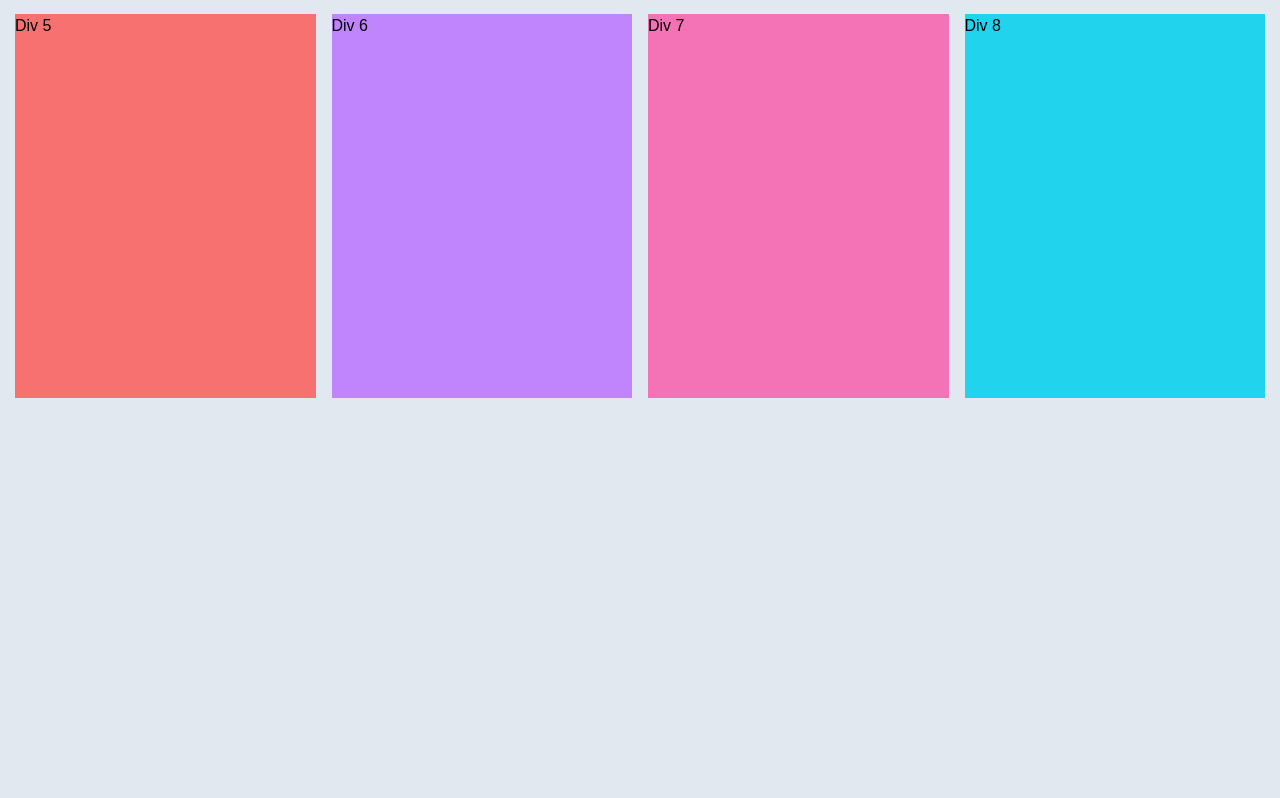
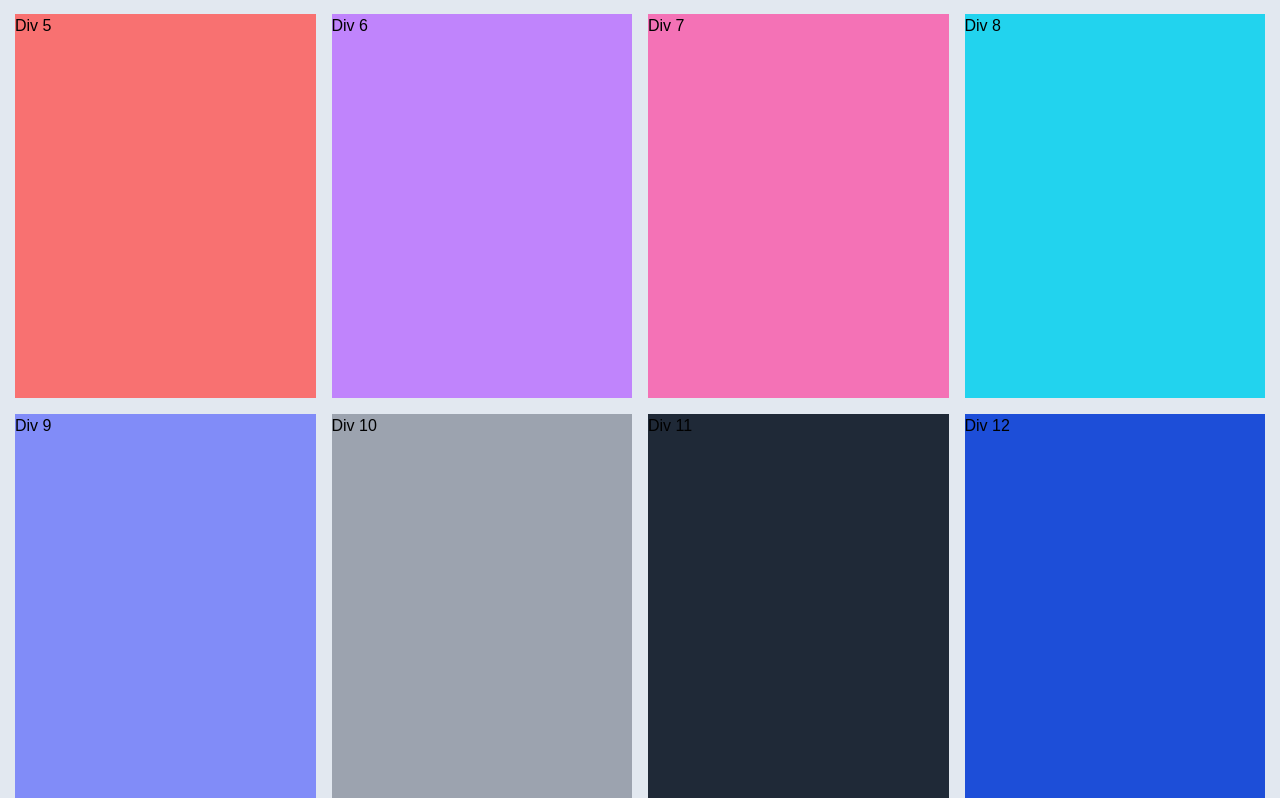
Before and after one commit to ShehaanN/MflixX-next-project, a Next.js app: page /dashboard in a window 1280 px wide. Shown: the part 482-1280 px from the top of the page. Before the commit the page ends 880 px from the top, so only its background shows below. Built offline with nearby package versions, Linux system fonts and the light colour scheme; no server answers.

Commit message:
change dashboard

```diff
--- a/app/dashboard/page.jsx
+++ b/app/dashboard/page.jsx
@@ -28,6 +28,10 @@ export default async function DashboardPage() {
           <div className="h-96 bg-purple-400">Div 6</div>
           <div className="h-96 bg-pink-400">Div 7</div>
           <div className="h-96 bg-cyan-400">Div 8</div>
+          <div className="h-96 bg-indigo-400">Div 9</div>
+          <div className="h-96 bg-gray-400">Div 10</div>
+          <div className="h-96 bg-gray-800">Div 11</div>
+          <div className="h-96 bg-blue-700">Div 12</div>
         </div>
       </div>
     </main>
```
